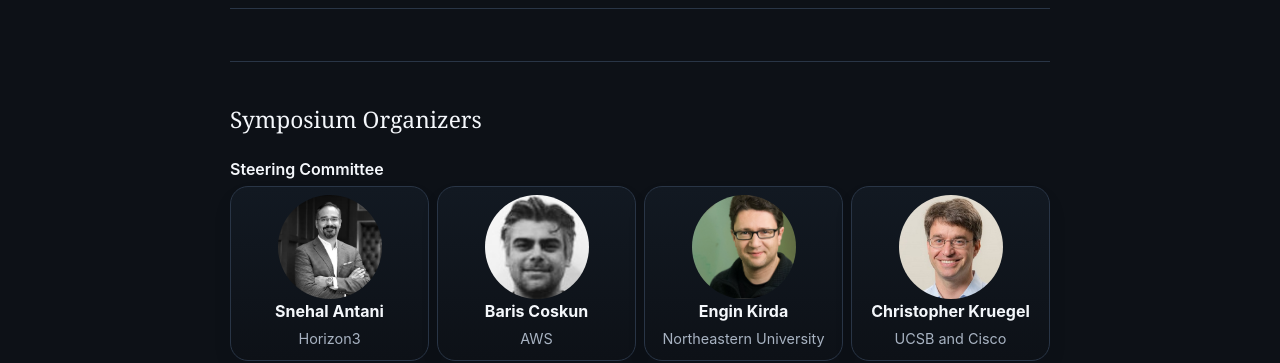
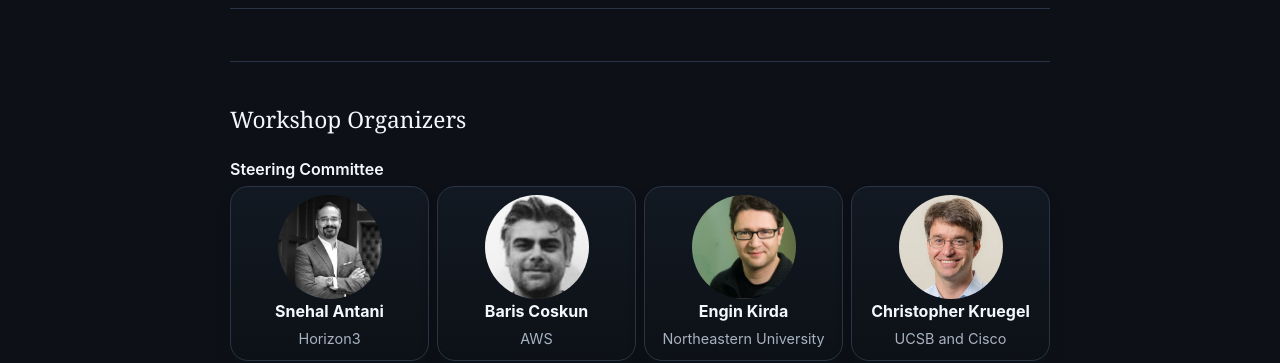
Before and after one commit to aidcworkshop/aidcworkshop.github.io, a Jekyll site: the page built from index.md, in a window 1280 px wide and 900 px high, scrolled down 5565 px. Shown: the part 156-519 px from the top of the window. Built offline with Jekyll 4.4.1, drawn with Linux system fonts in a browser that asks for light colours.

Commit message:
Rename organizers heading

```diff
--- a/_data/workshop.yml
+++ b/_data/workshop.yml
@@ -185,7 +185,7 @@ cfp:
     url: "https://www.acsac.org/2026/submissions/ai/"
 
 organizers:
-  heading: "Symposium Organizers"
+  heading: "Workshop Organizers"
   groups:
     - role: "Steering Committee"
       featured: true
```
